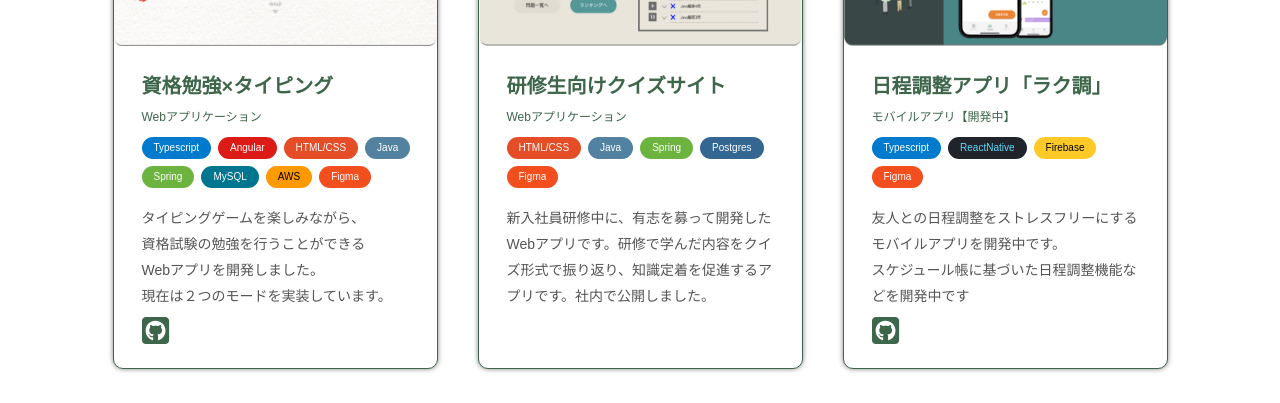
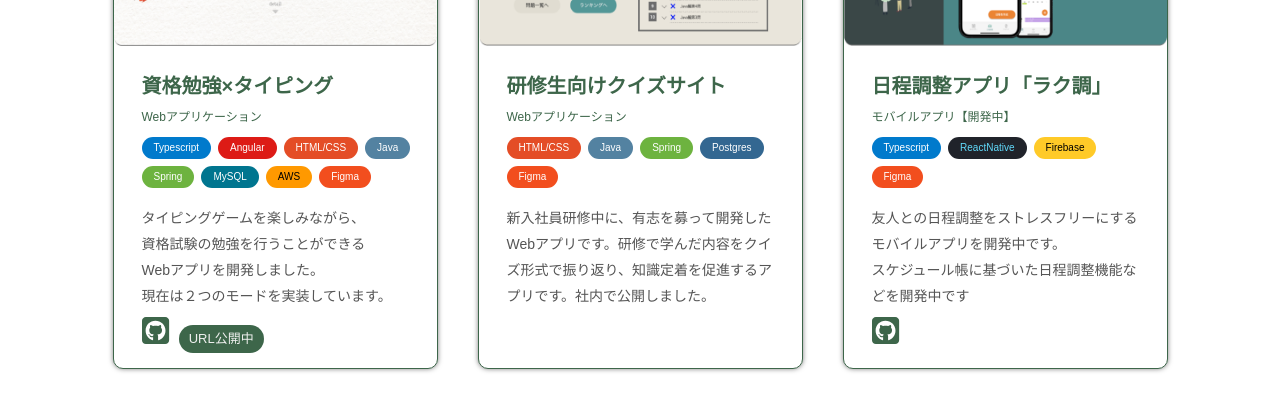
Before and after one commit to oh-my-kamimura/my-engineer-portfolio, a Next.js app: page / in a window 1280 px wide. Shown: the part 2348-2751 px from the top of the page. Built offline with nearby package versions, Linux system fonts and the light colour scheme; a web font is replaced by a local one.

Commit message:
add: URL公開中のタグを追加

```diff
--- a/src/app/components/WorkCard.tsx
+++ b/src/app/components/WorkCard.tsx
@@ -67,6 +67,12 @@ export default function WorkCard(props: {work: WorkType}) {
 					) : (
 						<></>
 					)}
+
+					{props.work.serviceUrl ? (
+						<div className={styles.serviceUrl}>URL公開中</div>
+					) : (
+						<></>
+					)}
 				</div>
 			</button>
 			<Modal
--- a/src/styles/WorkCard.module.scss
+++ b/src/styles/WorkCard.module.scss
@@ -70,5 +70,18 @@ $card-height: 495px;
 			margin-top: 5px;
 			font-size: 31px;
 		}
+		.serviceUrl {
+			display: inline-block;
+			margin: 16px 0 0 10px;
+			padding: 5px 10px;
+			background-color: var(--foreground);
+			color: var(--font-color-reverse);
+			vertical-align: top;
+			border-radius: 15px;
+			font-weight: 500;
+			height: 28px;
+			line-height: 18px;
+			font-size: 13px;
+		}
 	}
 }
```
